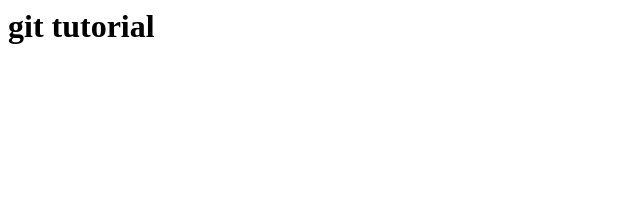
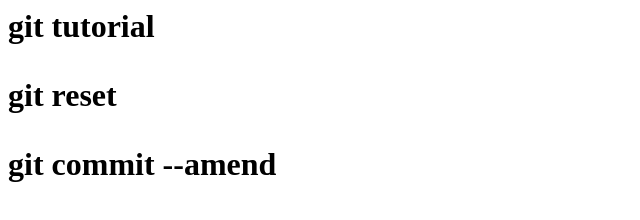
Before and after one commit to MakitoSasano0110/git_tutorial, a plain HTML site: page index.html in a window 1280 px wide. Shown: the whole page, without its empty margins (0-640 px from the left). Drawn offline with Linux system fonts and the light colour scheme.

```diff
--- a/index.html
+++ b/index.html
@@ -1 +1,3 @@
 <h1>git tutorial<h1/>
+<p>git reset<p/>
+<p>git commit --amend<p/>
```
Also changed, not shown: 2 other files.
